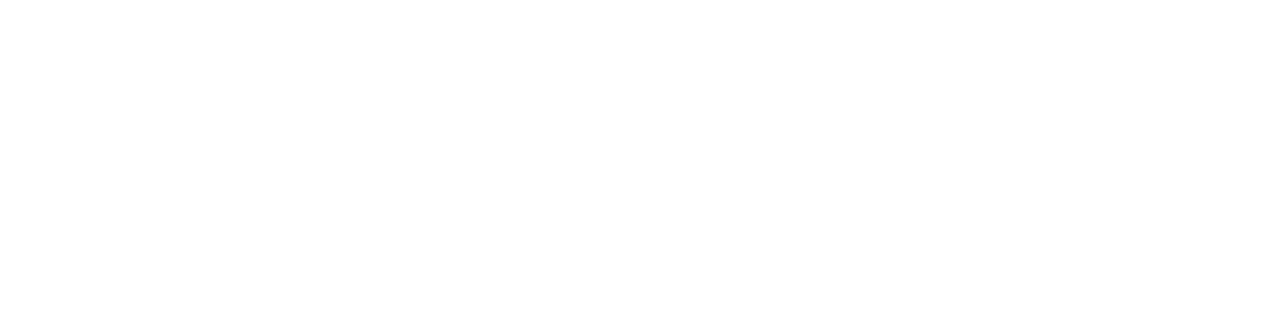
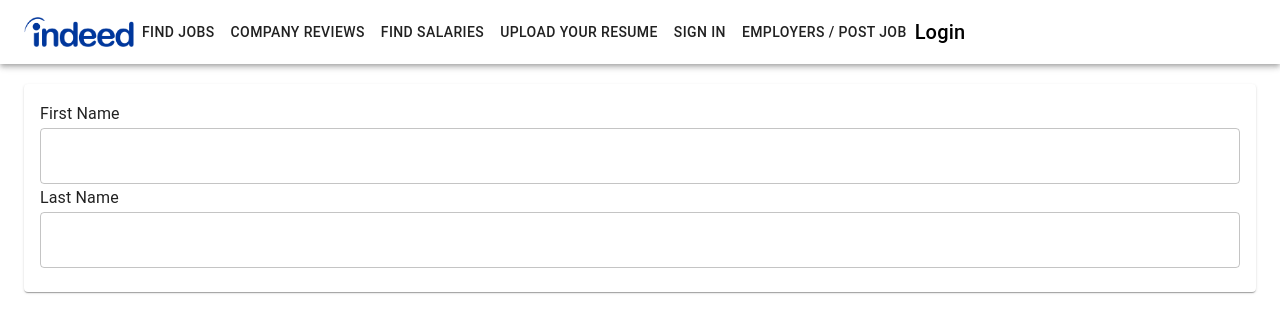
Before and after one commit to satishc9757/indeed-app, a React (Create React App) app in the folder frontend/: page /jobseeker in a window 1280 px wide. Before the commit this address had no page. Shown: the top 332 px of the page. Built offline with nearby package versions, Linux system fonts and the light colour scheme.

Commit message:
need updated version

```diff
--- a/frontend/src/App.js
+++ b/frontend/src/App.js
@@ -11,7 +11,8 @@ import Home from './pages/general/home'
 import Login from './pages/user/login'
 import Signup from './pages/user/signup'
 import Snapshot from './pages/company/snapshot'
-import Common from './pages/company/common'
+import Common from './pages/company/common';
+import Jobseeker from './pages/user/jobseekerProfile'
 
 class App extends Component{
   render(){
@@ -23,8 +24,8 @@ class App extends Component{
               <Route exact path="/" element={<Home/>}/>
               <Route exact path="/login" element={<Login/>} />
               <Route exact path="/signup" element={<Signup />} />
-              <Route exact path="/snapshot" element={<Snapshot />} />
               <Route exact path="/common" element={<Common/>} />
+              <Route exact path="/jobseeker" element={<Jobseeker/>} />
 
             </Routes>
           </div>
--- a/frontend/src/pages/company/joinus.js
+++ b/frontend/src/pages/company/joinus.js
@@ -7,8 +7,15 @@ export default function JoinUs() {
         <Container>
             <Typography
                 variant="h4">
-                Work Happiness
+                About Company_name
             </Typography>
+            <br/><br/>
+
+                <span>Lorem ipsum dolor sit amet, consectetur adipiscing elit. Aliquam cursus lorem aliquam nisi varius dignissim. Proin feugiat cursus urna. Vestibulum id erat vitae purus faucibus maximus. Duis nec nisi tristique, bibendum nunc eu, lacinia velit. Donec et tempor sapien.
+
+                Praesent dictum felis ac elit euismod, et sagittis lacus pretium. Aenean ac vulputate nisi. Aliquam auctor magna et luctus congue. Mauris ultrices erat sed eros porttitor finibus. Quisque fermentum lacus ac posuere aliquet. Nam a neque ut erat euismod scelerisque. Etiam elementum turpis pharetra massa mattis dignissim. Etiam sed ullamcorper est. Aliquam nibh tellus, sagittis eget est sit amet, lacinia placerat velit.</span>
+
+            <br/><br/>
         </Container>
     )
 }
--- /dev/null
+++ b/frontend/src/pages/user/jobseekerProfile.js
@@ -0,0 +1,20 @@
+import { Card, CardContent, Container, TextField, Typography } from "@material-ui/core";
+import React, { useEffect, useState } from "react";
+import NavBar from "../../components/user/NavBar";
+
+export default function Jobseeker() {
+    return (
+        <div>
+            <NavBar />
+            <br/>
+            <Container><Card sx={{width:"100%"}}>
+                <CardContent>
+                    <Typography variant='subtitle1'>First Name</Typography>
+                    <TextField fullWidth id="outlined-basic" label="" variant="outlined" />
+                    <Typography variant='subtitle1'>Last Name</Typography>
+                    <TextField fullWidth id="outlined-basic" label="" variant="outlined" />
+                </CardContent>
+            </Card></Container>
+        </div>
+    )
+}
```
